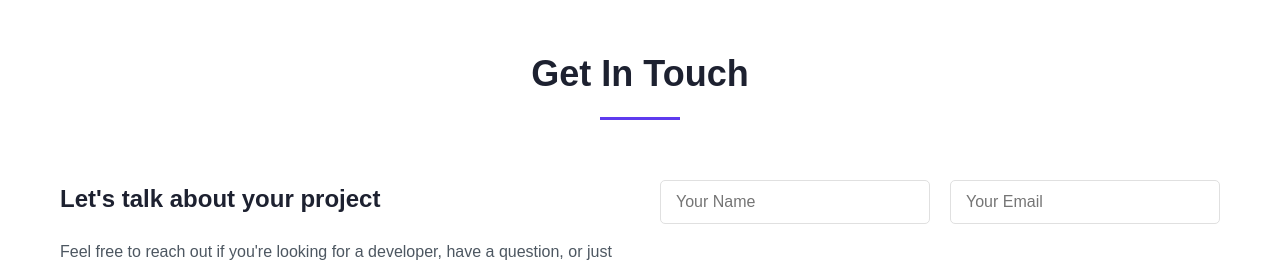
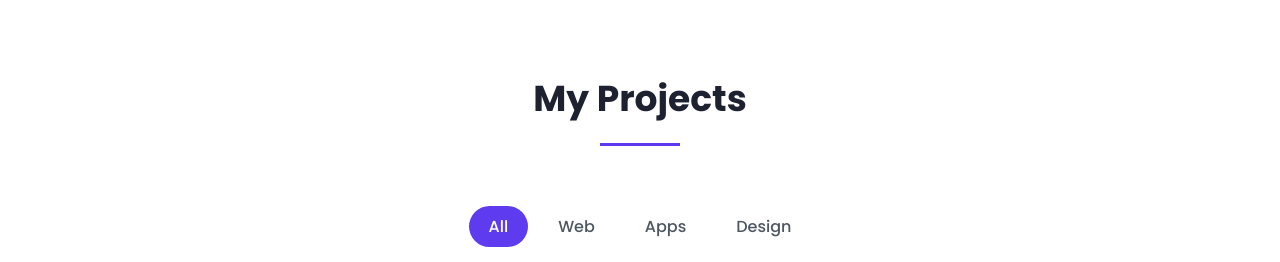
Before and after one commit to JayGupta930/portfolio, a React (Create React App) app: page / in a window 1280 px wide. Shown: the part 2514-2776 px from the top of the page. Built offline with nearby package versions, Linux system fonts and the light colour scheme.

Commit message:
Add Projects component and styles for showcasing personal projects

```diff
--- /dev/null
+++ b/src/components/Projects.js
@@ -0,0 +1,109 @@
+import React, { useState } from 'react';
+import '../styles/Projects.css';
+
+const Projects = () => {
+  const [filter, setFilter] = useState('all');
+
+  const projects = [
+    {
+      id: 1,
+      title: "E-commerce Website",
+      category: "web",
+      image: "https://via.placeholder.com/350x250",
+      description: "A fully responsive e-commerce platform built with React",
+      technologies: ["React", "Node.js", "MongoDB"],
+      link: "#"
+    },
+    {
+      id: 2,
+      title: "Portfolio Design",
+      category: "design",
+      image: "https://via.placeholder.com/350x250",
+      description: "Modern UI/UX design for a personal portfolio",
+      technologies: ["Figma", "Adobe XD"],
+      link: "#"
+    },
+    {
+      id: 3,
+      title: "Task Management App",
+      category: "app",
+      image: "https://via.placeholder.com/350x250",
+      description: "A productivity app for managing daily tasks",
+      technologies: ["React Native", "Firebase"],
+      link: "#"
+    },
+    {
+      id: 4,
+      title: "Company Website",
+      category: "web",
+      image: "https://via.placeholder.com/350x250",
+      description: "Corporate website with modern design",
+      technologies: ["HTML", "CSS", "JavaScript"],
+      link: "#"
+    },
+  ];
+
+  const filteredProjects = filter === 'all'
+    ? projects
+    : projects.filter(project => project.category === filter);
+
+  return (
+    <section id="projects" className="projects">
+      <div className="section-header">
+        <h2>My Projects</h2>
+        <div className="section-divider"></div>
+      </div>
+
+      <div className="project-filters">
+        <button
+          className={filter === 'all' ? 'active' : ''}
+          onClick={() => setFilter('all')}
+        >
+          All
+        </button>
+        <button
+          className={filter === 'web' ? 'active' : ''}
+          onClick={() => setFilter('web')}
+        >
+          Web
+        </button>
+        <button
+          className={filter === 'app' ? 'active' : ''}
+          onClick={() => setFilter('app')}
+        >
+          Apps
+        </button>
+        <button
+          className={filter === 'design' ? 'active' : ''}
+          onClick={() => setFilter('design')}
+        >
+          Design
+        </button>
+      </div>
+
+      <div className="projects-grid">
+        {filteredProjects.map(project => (
+          <div className="project-card" key={project.id}>
+            <div className="project-image">
+              <img src={project.image} alt={project.title} />
+              <div className="project-overlay">
+                <a href={project.link} className="project-link">View Project</a>
+              </div>
+            </div>
+            <div className="project-info">
+              <h3>{project.title}</h3>
+              <p>{project.description}</p>
+              <div className="project-tech">
+                {project.technologies.map((tech, index) => (
+                  <span key={index} className="tech-tag">{tech}</span>
+                ))}
+              </div>
+            </div>
+          </div>
+        ))}
+      </div>
+    </section>
+  );
+};
+
+export default Projects;
--- a/src/index.js
+++ b/src/index.js
@@ -3,6 +3,18 @@ import ReactDOM from 'react-dom/client';
 import './index.css';
 import App from './App';
 import reportWebVitals from './reportWebVitals';
+
+// Replace the FontAwesome script with a more reliable CDN source
+const script = document.createElement('script');
+script.src = 'https://cdnjs.cloudflare.com/ajax/libs/font-awesome/6.4.0/js/all.min.js';
+script.crossOrigin = 'anonymous';
+document.head.appendChild(script);
+
+// Add Google Font
+const link = document.createElement('link');
+link.href = 'https://fonts.googleapis.com/css2?family=Poppins:wght@300;400;500;600;700&display=swap';
+link.rel = 'stylesheet';
+document.head.appendChild(link);
 
 const root = ReactDOM.createRoot(document.getElementById('root'));
 root.render(
--- /dev/null
+++ b/src/styles/Projects.css
@@ -0,0 +1,146 @@
+.projects {
+  padding: var(--section-padding);
+}
+
+.project-filters {
+  display: flex;
+  justify-content: center;
+  margin-bottom: 40px;
+  flex-wrap: wrap;
+  gap: 10px;
+}
+
+.project-filters button {
+  padding: 8px 20px;
+  border: none;
+  background-color: transparent;
+  font-size: 16px;
+  font-weight: 500;
+  cursor: pointer;
+  color: var(--text-light);
+  transition: all 0.3s ease;
+  border-radius: 30px;
+}
+
+.project-filters button.active {
+  background-color: var(--primary-color);
+  color: var(--white);
+}
+
+.project-filters button:not(.active):hover {
+  color: var(--primary-color);
+}
+
+.projects-grid {
+  display: grid;
+  grid-template-columns: repeat(auto-fill, minmax(300px, 1fr));
+  gap: 30px;
+  max-width: 1200px;
+  margin: 0 auto;
+  padding: 0 20px;
+}
+
+.project-card {
+  border-radius: 10px;
+  overflow: hidden;
+  box-shadow: 0 5px 15px rgba(0, 0, 0, 0.1);
+  transition: transform 0.3s ease, box-shadow 0.3s ease;
+}
+
+.project-card:hover {
+  transform: translateY(-10px);
+  box-shadow: 0 15px 30px rgba(0, 0, 0, 0.2);
+}
+
+.project-image {
+  position: relative;
+  height: 200px;
+  overflow: hidden;
+}
+
+.project-image img {
+  width: 100%;
+  height: 100%;
+  object-fit: cover;
+  transition: transform 0.5s ease;
+}
+
+.project-card:hover .project-image img {
+  transform: scale(1.1);
+}
+
+.project-overlay {
+  position: absolute;
+  top: 0;
+  left: 0;
+  width: 100%;
+  height: 100%;
+  background-color: rgba(94, 59, 238, 0.8);
+  display: flex;
+  align-items: center;
+  justify-content: center;
+  opacity: 0;
+  transition: opacity 0.3s ease;
+}
+
+.project-card:hover .project-overlay {
+  opacity: 1;
+}
+
+.project-link {
+  padding: 10px 20px;
+  background-color: var(--white);
+  color: var(--primary-color);
+  text-decoration: none;
+  border-radius: 30px;
+  font-weight: 500;
+  transition: all 0.3s ease;
+}
+
+.project-link:hover {
+  background-color: var(--text-dark);
+  color: var(--white);
+}
+
+.project-info {
+  padding: 20px;
+  background-color: var(--white);
+}
+
+.project-info h3 {
+  font-size: 20px;
+  margin-bottom: 10px;
+  color: var(--text-dark);
+}
+
+.project-info p {
+  color: var(--text-light);
+  margin-bottom: 15px;
+  font-size: 14px;
+}
+
+.project-tech {
+  display: flex;
+  flex-wrap: wrap;
+  gap: 8px;
+}
+
+.tech-tag {
+  padding: 5px 10px;
+  background-color: var(--background-light);
+  border-radius: 20px;
+  font-size: 12px;
+  color: var(--text-light);
+}
+
+@media (max-width: 768px) {
+  .projects-grid {
+    grid-template-columns: repeat(auto-fill, minmax(250px, 1fr));
+  }
+}
+
+@media (max-width: 480px) {
+  .projects-grid {
+    grid-template-columns: 1fr;
+  }
+}
```
